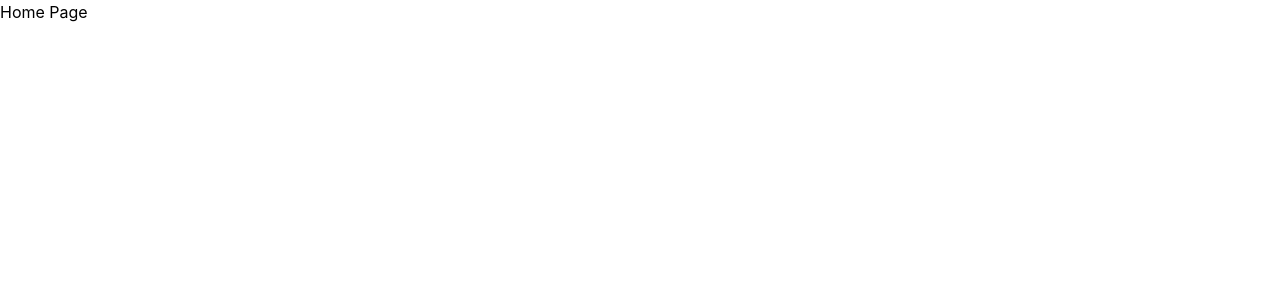
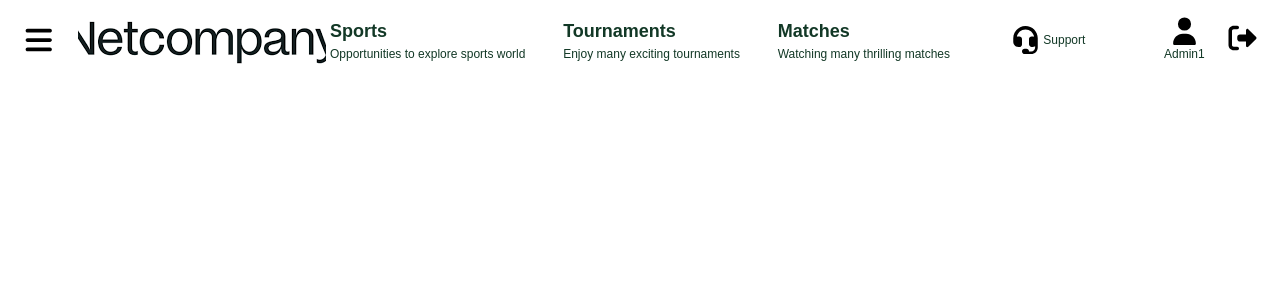
Before and after one commit to tranquang2012/tournament-organizer, a React app in the folder frontend/: page / in a window 1280 px wide. Shown: the top 300 px of the page. Built offline with nearby package versions, Linux system fonts and the light colour scheme; the HTML template or start-up script is replaced by a standard one.

Commit message:
update header for homepage

```diff
--- a/frontend/src/App.jsx
+++ b/frontend/src/App.jsx
@@ -27,12 +27,11 @@ const App = () => {
   }, [navigate])
 
   return (
-    <>
+    <div>
       <div className = "app-container">
-        Home Page
       </div>
-    </>
+    </div>
   )
-}
+};
 
 export default App;
--- /dev/null
+++ b/frontend/src/components/layout/TopNavBar.scss
@@ -0,0 +1,96 @@
+@import "tailwindcss";
+
+.home-header-container {
+    height: 80px;
+    width: 100%;
+    padding: 0 20px;
+
+    .home-header-content {
+        width: 100%;
+        height: 100%;
+        display: flex;
+        font-family: 'Poppins', sans-serif;
+
+        .home-header-left {
+            display: flex;
+            align-items: center;
+            width: 25%;
+
+            .header-logo {
+                background: url('../../assets/logo.png') center center no-repeat;
+                height: 100%;
+                width: 80%;
+                cursor: pointer;
+            }
+
+            .menu {
+                font-size: 30px;
+                margin-right: 20px;
+                cursor: pointer;
+            }
+        }
+
+        .home-header-center {
+            width: 50%;
+            display: flex;
+            justify-content: space-between;
+            align-items: center;
+
+            .category {
+                font-size: 18px;
+                color: #123826;
+
+                .sub-titles {
+                    font-weight: 500;
+                    font-size: 12px
+                }
+            }
+        }
+
+        .home-header-right {
+            width: 25%;
+            display: flex;
+            justify-content: flex-end;
+            align-items: center;
+
+            span {
+                font-size: 12px;
+                color: #123826;
+            }
+
+            .support {
+                display: flex;
+                align-items: center;
+                justify-content: center;
+                padding-right: 20px;
+                width: 70%;
+                cursor: pointer;
+
+                .support-icon {
+                    font-size: 28px;
+                }
+            }
+
+            .user-profile {
+                display: flex;
+                flex-direction: column;
+                align-items: center;
+                padding-right: 20px;
+                width: 20%;
+
+                .user-icon {
+                    font-size: 28px;
+                }
+            }
+
+            .log-out {
+
+                .log-out-icon {
+                    font-size: 28px;
+                    cursor: pointer;
+                }
+            }
+        }
+
+    }
+}
--- a/frontend/src/components/layout/TopNavbar.jsx
+++ b/frontend/src/components/layout/TopNavbar.jsx
@@ -0,0 +1,47 @@
+import { FontAwesomeIcon } from '@fortawesome/react-fontawesome';
+import { Link, useNavigate, useSearchParams } from 'react-router-dom';
+import { faBars, faHeadset, faUser, faRightFromBracket } from '@fortawesome/free-solid-svg-icons';
+import './TopNavBar.scss'
+
+const TopNavBar = (props) => {
+
+  return (
+    <div className='home-header-container'>
+      <div className='home-header-content'>
+        <div className='home-header-left'>
+          <FontAwesomeIcon icon={faBars} className='menu' />
+          <div className='header-logo'></div>
+        </div>
+        <div className='home-header-center'>
+          <div className='category'>
+            <div><b>Sports</b></div>
+            <div className='sub-titles'>Opportunities to explore sports world</div>
+          </div>
+          <div className='category'>
+            <div><b>Tournaments</b></div>
+            <div className='sub-titles'>Enjoy many exciting tournaments</div>
+          </div>
+          <div className='category'>
+            <div><b>Matches</b></div>
+            <div className='sub-titles'>Watching many thrilling matches</div>
+          </div>
+        </div>
+        <div className='home-header-right'>
+          <div className = 'support'>
+            <FontAwesomeIcon icon={faHeadset} className='support-icon'/>
+            <span>Support</span>
+          </div>
+          <div className='user-profile'>
+            <FontAwesomeIcon icon={faUser} className='user-icon' />
+            <span>Admin1</span>
+          </div>
+          <div className='log-out'>
+            <FontAwesomeIcon icon={faRightFromBracket} className='log-out-icon'/>
+          </div>
+        </div>
+      </div>
+    </div>
+  );
+};
+
+export default TopNavBar;
--- a/frontend/src/main.jsx
+++ b/frontend/src/main.jsx
@@ -6,13 +6,14 @@ import { BrowserRouter, Routes, Route } from 'react-router-dom'
 
 //import components
 import Login from './pages/auth/Login.jsx'
+import LandingPage from './pages/public/LandingPage.jsx'
 import OAuthCallbackPage from './pages/auth/OAuthCallbackPage.jsx'
 
 createRoot(document.getElementById('root')).render(
   // <StrictMode>
     <BrowserRouter>
       <Routes>
-        <Route path="/" element={<App />} />
+        <Route path="/" element={<LandingPage />} />
         <Route path="/login" element={<Login />} />
         <Route path="/oauth/callback" element={<OAuthCallbackPage />} />
       </Routes>
--- a/frontend/src/pages/auth/Login.scss
+++ b/frontend/src/pages/auth/Login.scss
@@ -52,10 +52,12 @@
         }
 
         .social-login {
+            height: 70px;
             padding: 10px;
             display: flex;
             gap: 20px;
             margin-top: 20px;
+            align-items: center;
 
             .social-icon-gg {
                 cursor: pointer;
@@ -63,8 +65,8 @@
                 color: red;
 
                 &:hover{
-                    background-color: #123826;
-                    color: white;
+                    font-size: 70px;
+                    box-shadow: 0 0 10px rgba(255, 0, 0, 0.5);
                 }
             }
 
@@ -74,8 +76,8 @@
                 color: blue;
 
                 &:hover{
-                    background-color: #123826;
-                    color: white;
+                    font-size: 70px;
+                    box-shadow: 0 0 10px rgba(0, 0, 255, 0.5);
                 }
             }
         }
--- a/frontend/src/pages/public/LandingPage.jsx
+++ b/frontend/src/pages/public/LandingPage.jsx
@@ -0,0 +1,16 @@
+import { FontAwesomeIcon } from '@fortawesome/react-fontawesome';
+import { Link, useNavigate, useSearchParams } from 'react-router-dom';
+
+// #import components
+import TopNavBar from '../../components/layout/TopNavbar.jsx'
+
+const LandingPage = (props) => {
+
+  return (
+    <>
+        <TopNavBar/>
+    </>
+  );
+};
+
+export default LandingPage;
```
Also changed, not shown: frontend/src/assets/logo.png (added).
